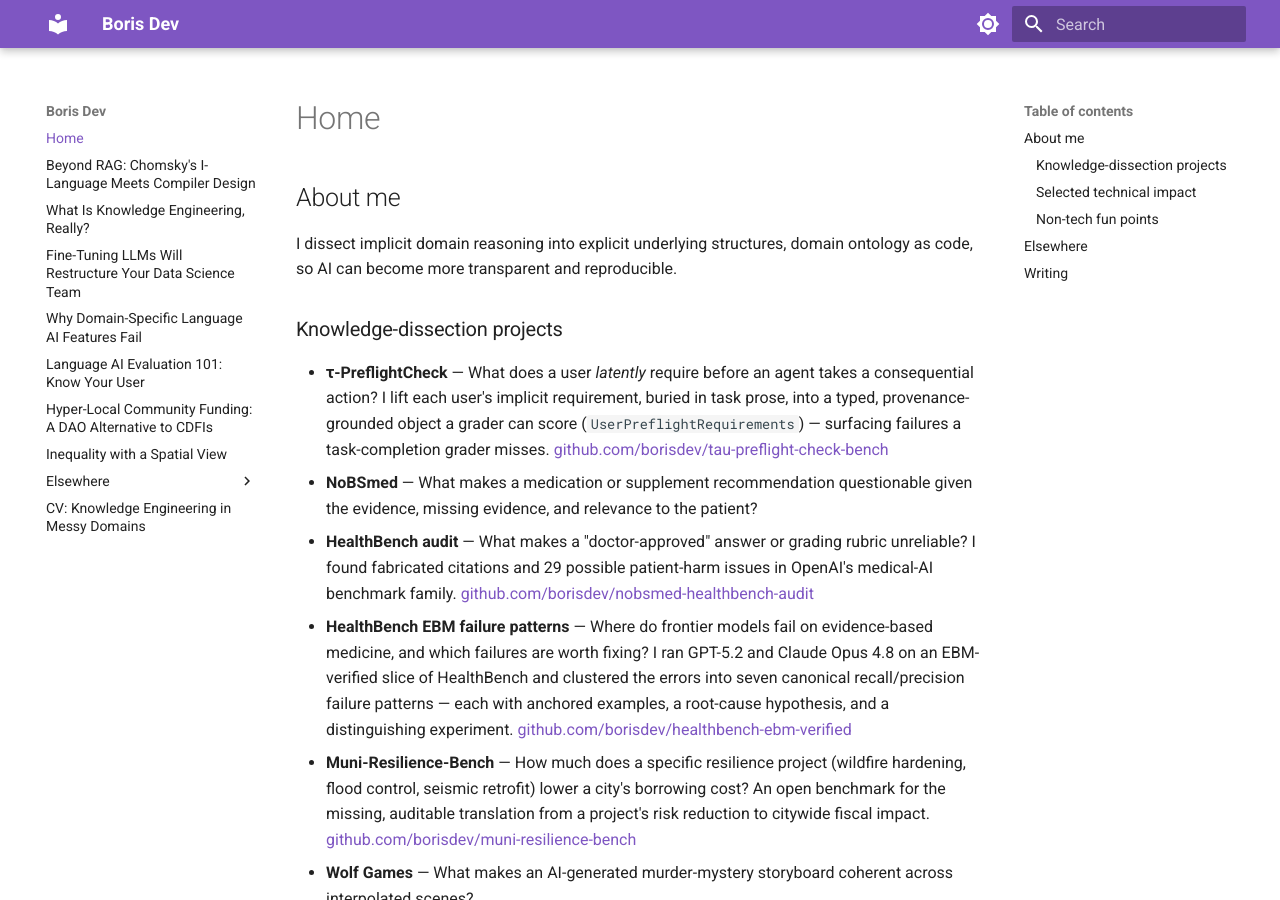
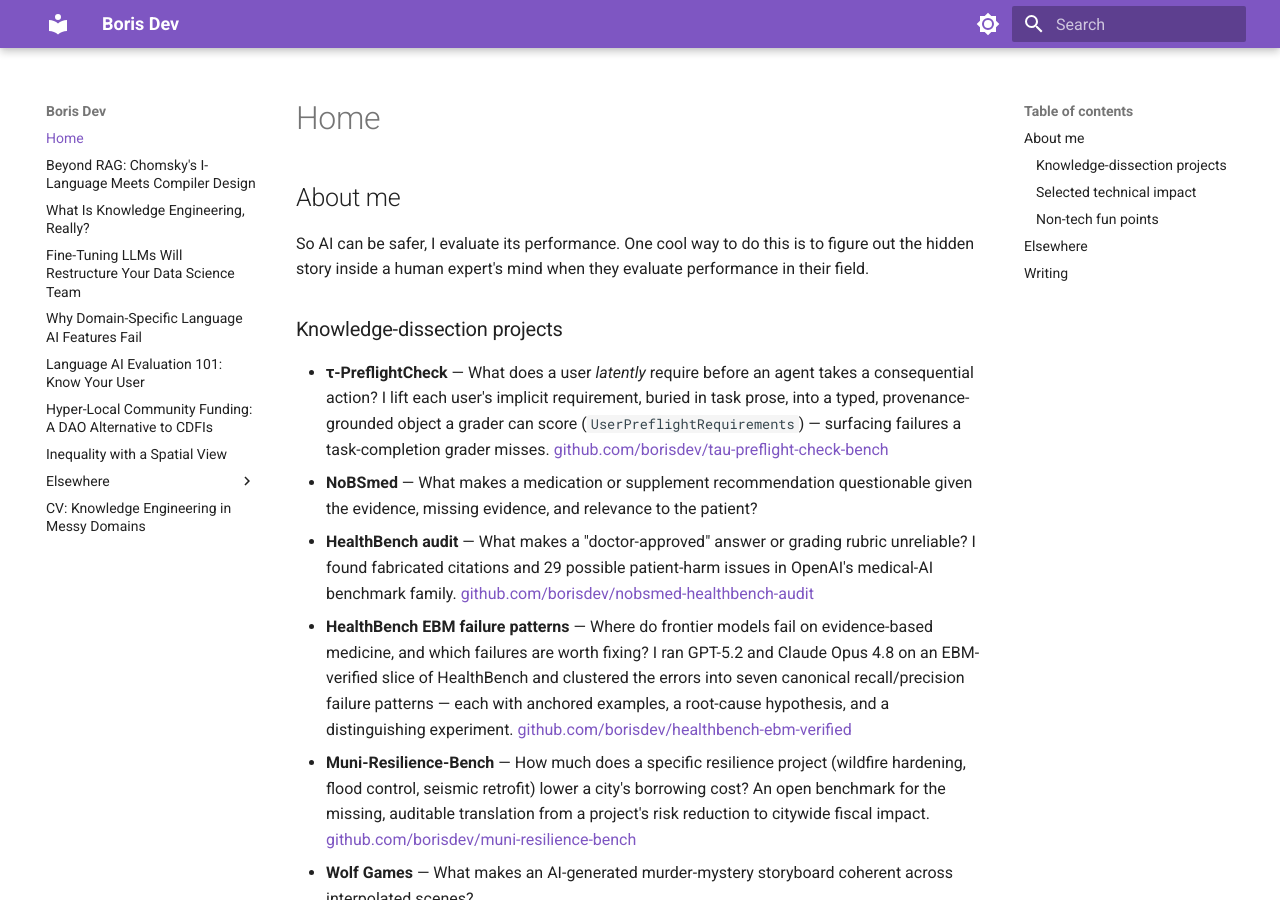
Before and after one commit to borisdev/borisdev.github.io, an MkDocs documentation site: the page built from docs/index.md, in a window 1280 px wide and 900 px high. Built offline with MkDocs 1.6.1 and Material for MkDocs 9.7.7, drawn with Linux system fonts in a browser that asks for light colours.

Commit message:
About me: reframe tagline around evaluating AI via the expert's hidden story
Co-Authored-By: Claude Opus 4.8 (1M context) <noreply@anthropic.com>

```diff
--- a/docs/index.md
+++ b/docs/index.md
@@ -5,7 +5,7 @@ description: Essays on intermediate representations, evaluation, and the IR-comp
 
 ## About me
 
-I dissect implicit domain reasoning into explicit underlying structures, domain ontology as code, so AI can become more transparent and reproducible.
+So AI can be safer, I evaluate its performance. One cool way to do this is to figure out the hidden story inside a human expert's mind when they evaluate performance in their field.
 
 ### Knowledge-dissection projects
 
```
